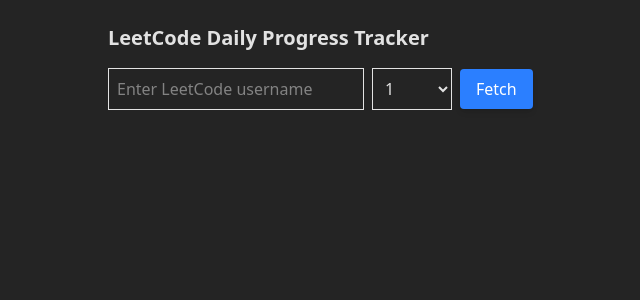
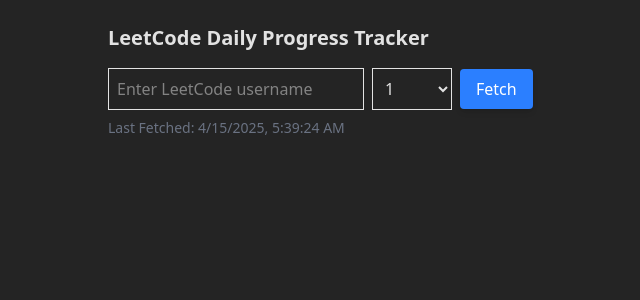
Before and after one commit to blin4504/lctoday, a React (Vite) app: page / in a window 1280 px wide. Both pictures are taken after a click on the button "Fetch". Shown: the top 300 px of the page, without its empty margins (268-908 px from the left). Built offline with nearby package versions, Linux system fonts and the light colour scheme; no server answers.

Commit message:
add a lasted fetch

```diff
--- a/src/App.jsx
+++ b/src/App.jsx
@@ -1,4 +1,4 @@
-import { useState, useEffect } from "react"; // Added useEffect for initial load
+import { useState, useEffect } from "react";
 import { fetchRecentSubmissions, filterByDays } from "./utils/fetchData";
 
 function App() {
@@ -7,6 +7,7 @@
   const [results, setResults] = useState([]);
   const [copied, setCopied] = useState(false);
   const [isFetching, setIsFetching] = useState(false);
+  const [lastFetched, setLastFetched] = useState(null);
 
   useEffect(() => {
     const lastUsername = localStorage.getItem("lastUsername");
@@ -16,8 +17,12 @@
       setDays(Number(lastDays));
       const cacheKey = `leetcode_${lastUsername}_${lastDays}`;
       const cachedResults = localStorage.getItem(cacheKey);
+      const cachedTimestamp = localStorage.getItem(`${cacheKey}_timestamp`);
       if (cachedResults) {
         setResults(JSON.parse(cachedResults));
+      }
+      if (cachedTimestamp) {
+        setLastFetched(new Date(Number(cachedTimestamp)));
       }
     }
   }, []);
@@ -28,9 +33,12 @@
 
     const cacheKey = `leetcode_${username}_${days}`;
     const cachedResults = localStorage.getItem(cacheKey);
+    const currentTime = Date.now();
 
     if (cachedResults) {
       setResults(JSON.parse(cachedResults));
+      const cachedTimestamp = localStorage.getItem(`${cacheKey}_timestamp`);
+      setLastFetched(new Date(Number(cachedTimestamp)));
       setIsFetching(false);
       return;
     }
@@ -41,11 +49,14 @@
       const finalResults = Array.isArray(filtered) ? filtered : [];
       setResults(finalResults);
       localStorage.setItem(cacheKey, JSON.stringify(finalResults));
+      localStorage.setItem(`${cacheKey}_timestamp`, String(currentTime));
       localStorage.setItem("lastUsername", username);
       localStorage.setItem("lastDays", String(days));
+      setLastFetched(new Date(currentTime));
     } catch (error) {
       console.error("Fetch error:", error);
       setResults([]);
+      setLastFetched(new Date(currentTime));
     } finally {
       setIsFetching(false);
     }
@@ -57,17 +68,18 @@
         LeetCode Daily Progress Tracker
       </h1>
 
+      <div className="flex items-center space-x-2">
         <input
           type="text"
           placeholder="Enter LeetCode username"
           value={username}
           onChange={(e) => setUsername(e.target.value)}
-        className="border p-2 mr-2 w-64"
+          className="border p-2 w-64"
         />
         <select
           value={days}
           onChange={(e) => setDays(+e.target.value)}
-        className="border p-2 w-20 mr-2"
+          className="border p-2 w-20"
         >
           <option value="1">1</option>
           <option value="2">2</option>
@@ -86,6 +98,13 @@
         >
           {isFetching ? "Fetching..." : "Fetch"}
         </button>
+      </div>
+
+      {lastFetched && (
+        <p className="text-sm text-gray-500 mt-2">
+          Last Fetched: {lastFetched.toLocaleString()}
+        </p>
+      )}
 
       {results.length > 0 && (
         <div className="mt-6">
```
Lines whose indentation alone changed are shown as unchanged.
